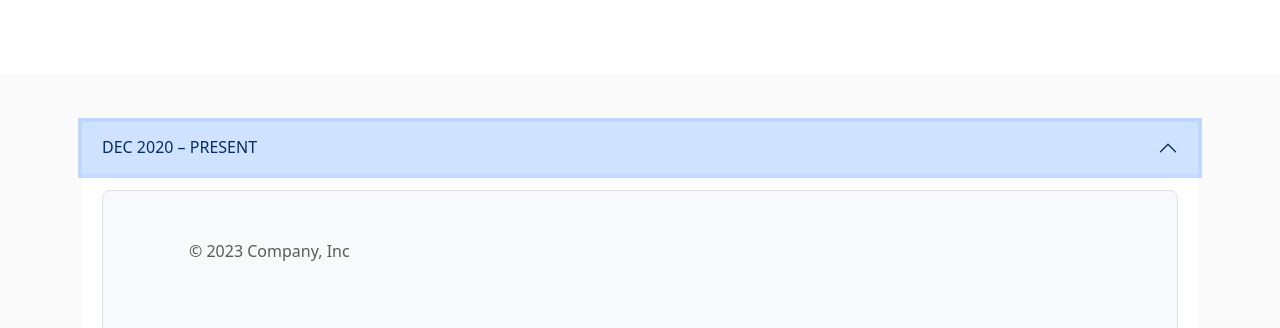
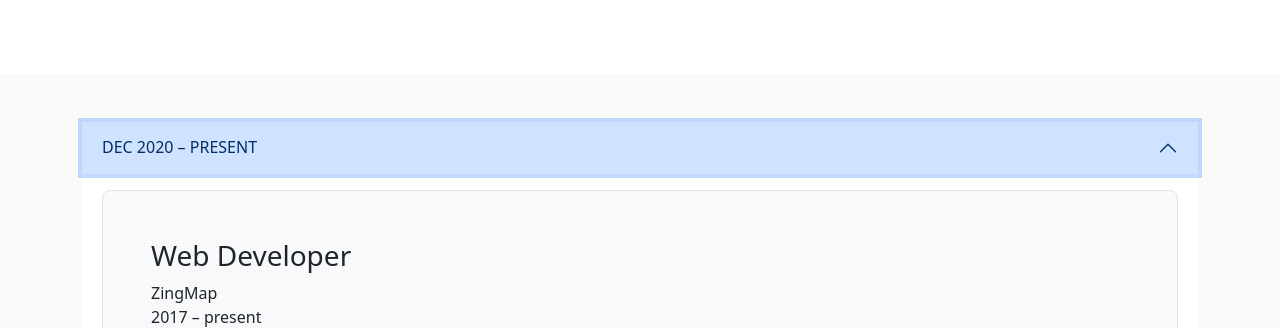
Before and after one commit to tjlacatan/tjlacatan.github.io, a plain HTML site: page index.html in a window 1280 px wide. Both pictures are taken after a click on the button "DEC 2020 – PRESENT". Shown: the part 652-980 px from the top of the page. Drawn offline with nearby package versions, Linux system fonts and the light colour scheme.

Commit message:
updates on accordion

```diff
--- a/index.html
+++ b/index.html
@@ -45,26 +45,16 @@
                       <div class="accordion-body">
 
                         <div class="h-100 p-5 bg-body-tertiary border rounded-3">
-                            <div class="col-md-4 d-flex align-items-center">
-                              <a href="/" class="mb-3 me-2 mb-md-0 text-body-secondary text-decoration-none lh-1">
-                                <svg class="bi" width="30" height="24">
-                                  <use xlink:href="#bootstrap"></use>
-                                </svg>
-                              </a>
-                              <span class="mb-3 mb-md-0 text-body-secondary">© 2023 Company, Inc</span>
+                          <div class="job-or-school">
+                            <div class="what-who">
+                              <h3>Web Developer</h3>
+                              <div class="who">ZingMap</div>
                             </div>
-
-                            <ul class="nav col-md-4 justify-content-end list-unstyled d-flex">
-                              <li class="ms-3"><a class="text-body-secondary" href="#"><svg class="bi" width="24" height="24">
-                                    <use xlink:href="#twitter"></use>
-                                  </svg></a></li>
-                              <li class="ms-3"><a class="text-body-secondary" href="#"><svg class="bi" width="24" height="24">
-                                    <use xlink:href="#instagram"></use>
-                                  </svg></a></li>
-                              <li class="ms-3"><a class="text-body-secondary" href="#"><svg class="bi" width="24" height="24">
-                                    <use xlink:href="#facebook"></use>
-                                  </svg></a></li>
-                            </ul>
+                            <div class="when-where">
+                              <div class="when">2017 – present</div>
+                              <div class="where">Corvallis, OR</div>
+                            </div>
+                          </div>
                         </div>
 
                         <ul>
```
